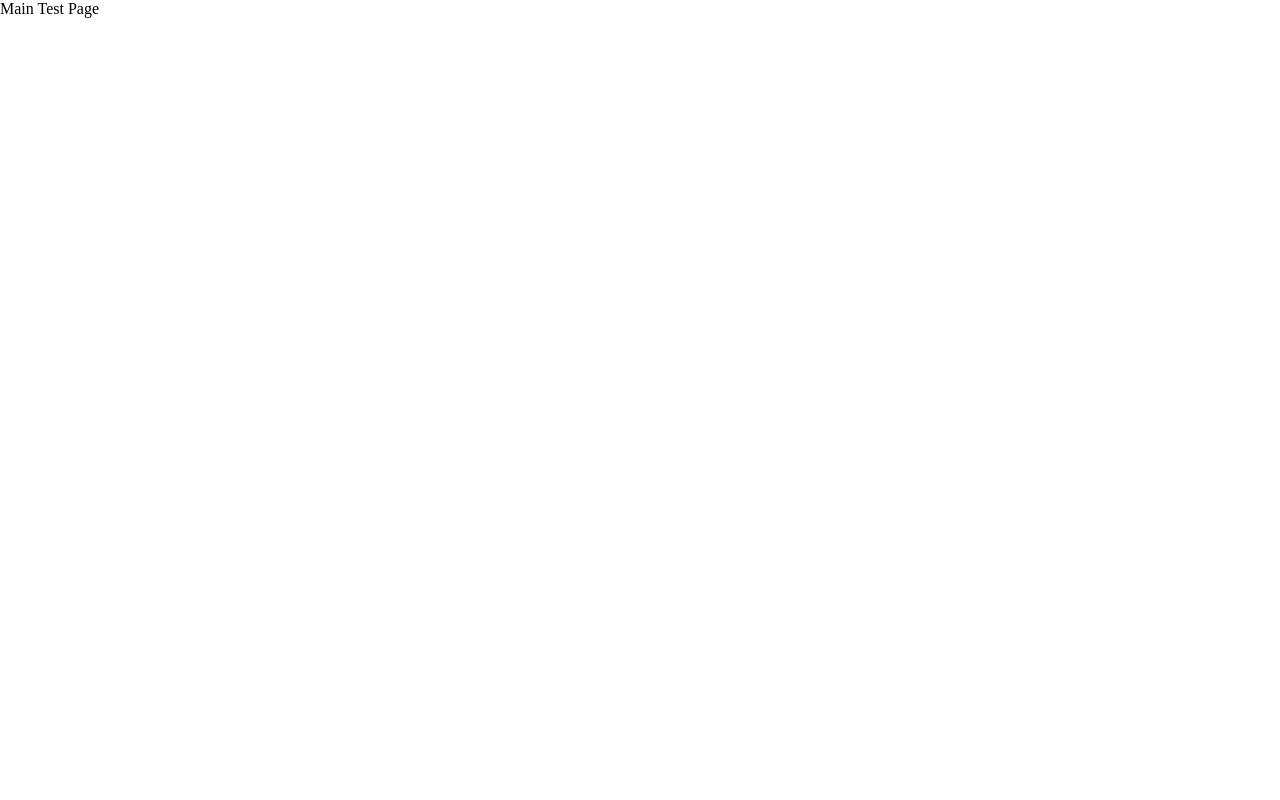
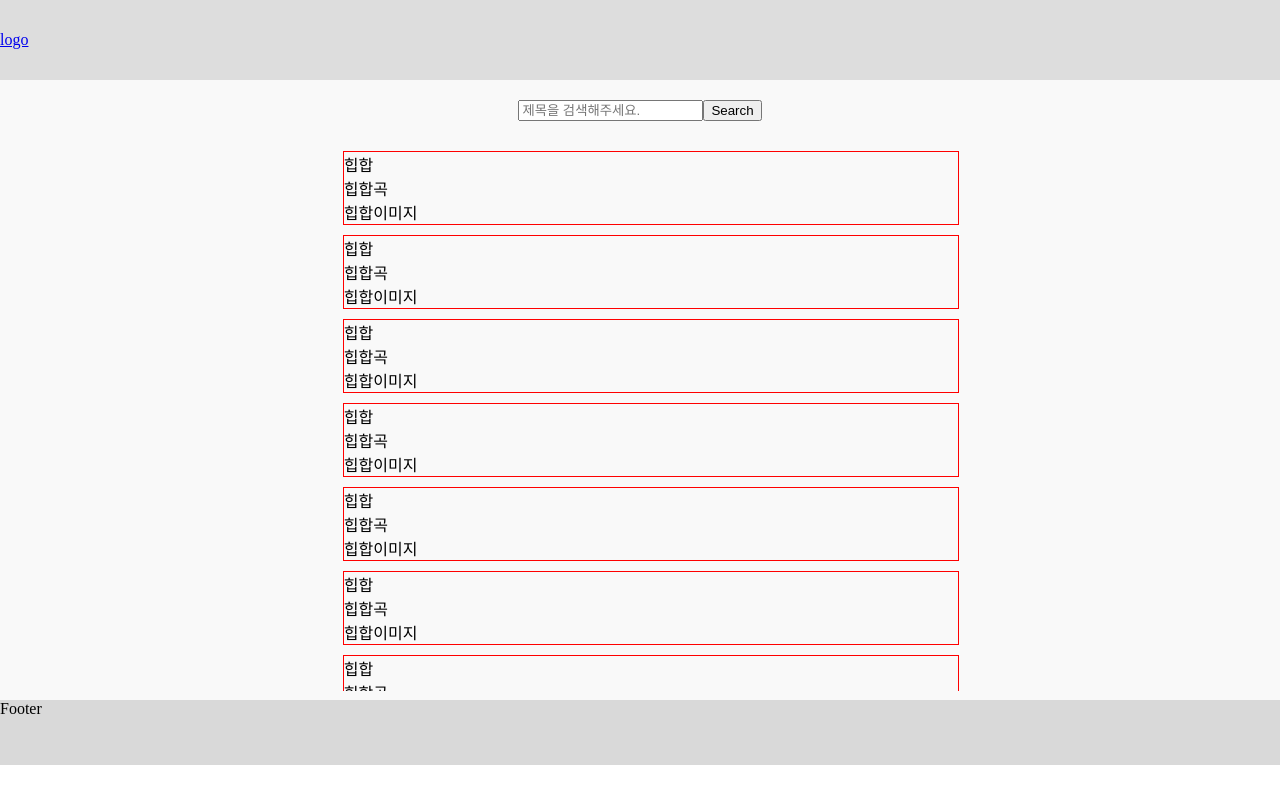
Before and after one commit to we-are-dj/client-vue, a Vue app: page / in a window 1280 px wide. Before the commit this address had no page. Built offline with nearby package versions, Linux system fonts and the light colour scheme.

Commit message:
roomCard Update

```diff
--- a/src/App.vue
+++ b/src/App.vue
@@ -1,11 +1,12 @@
 <template>
-    <div>Main Test Page</div>
+    <main-page />
 </template>
 
 <script>
+import MainPage from "./views/MainPage.vue";
 export default {
     name: "App",
-    components: {},
+    components: { MainPage },
 };
 </script>
 
--- /dev/null
+++ b/src/Layout/MainLayout.vue
@@ -0,0 +1,44 @@
+<template>
+    <div>
+        <div class="navGation">
+            <slot name="Navgation"></slot>
+        </div>
+        <div class="mainBody">
+            <slot name="MainBody">
+                <main-contents />
+            </slot>
+        </div>
+        <div class="footer">
+            <slot name="Footer"> </slot>
+        </div>
+    </div>
+</template>
+
+<script>
+import MainContents from "../components/contents/MainContents.vue";
+export default {
+    components: { MainContents },
+};
+</script>
+
+<style scoped lang="scss">
+.navGation {
+    background: #ddd;
+    height: 80px;
+    display: flex;
+    align-items: center;
+    width: 100%;
+}
+.mainBody {
+    display: flex;
+    justify-content: center;
+    width: 100%;
+    background: #f9f9f9;
+    height: 620px;
+}
+.footer {
+    display: flex;
+    background: #d9d9d9;
+    height: 65px;
+}
+</style>
--- /dev/null
+++ b/src/components/contents/MainContents.vue
@@ -0,0 +1,62 @@
+<template>
+    <div class="contentMain">
+        <div class="contentSection">
+            <!-- Search Line-->
+            <div class="searchBox">
+                <div>
+                    <!-- 상황이 되면 input 도 쪼개서 컴포넌트화 할 예정 -->
+                    <label for="searchInput"></label>
+                    <input
+                        type="text"
+                        id="searchInput"
+                        placeholder="제목을 검색해주세요."
+                        maxlength="30"
+                    />
+                    <button>Search</button>
+                </div>
+            </div>
+
+            <!-- Room Box -->
+            <div class="roomBox">
+                <!-- Room Card  추후 컴포넌트 따로 뺄까 함.-->
+                <div class="roomCard">
+                    <room-card v-for="item in 10" :key="item.id" />
+                </div>
+            </div>
+        </div>
+    </div>
+</template>
+
+<script>
+import RoomCard from "./Room/RoomCard.vue";
+export default {
+    components: { RoomCard },
+};
+</script>
+
+<style scoped lang="scss">
+.contentMain {
+    display: flex;
+    justify-content: center;
+    width: 80%;
+}
+.contentSection {
+    width: 100%;
+    & .searchBox {
+        display: flex;
+        justify-content: center;
+        width: 100%;
+        margin: 20px 0 20px 0;
+    }
+    & .roomBox {
+        overflow: scroll;
+        height: 550px;
+        width: 100%;
+        display: flex;
+        justify-content: center;
+        & .roomCard {
+            width: 60%;
+        }
+    }
+}
+</style>
--- /dev/null
+++ b/src/components/contents/Room/RoomCard.vue
@@ -0,0 +1,39 @@
+<template>
+    <div class="roomCardSection">
+        <div class="roomCard">
+            <!-- 방제목 및 인원수 -->
+            <div></div>
+            <!-- 내용, 재생중인 곡 및 썸네일 -->
+            <div>
+                <!-- 내용 -->
+                <div>
+                    힙합
+                </div>
+                <!-- 재생중인 곡 -->
+                <div>
+                    힙합곡
+                </div>
+                <!-- 썸네일 순서가 바뀔 수 있음 혹은 뺄 수 있음. -->
+                <div>
+                    힙합이미지
+                </div>
+            </div>
+        </div>
+    </div>
+</template>
+
+<script>
+export default {};
+</script>
+
+<style scoped lang="scss">
+.roomCardSection {
+    width: 100%;
+    margin: 10px;
+
+    & .roomCard {
+        width: 100%;
+        border: 1px solid red;
+    }
+}
+</style>
--- /dev/null
+++ b/src/components/navgation/NavGation.vue
@@ -0,0 +1,14 @@
+<template>
+    <div>
+        <!-- logo 를 제외한 다른 메뉴들은 ul li 로 뺄 예정 -->
+        <router-link to="/">
+            <div>logo</div>
+        </router-link>
+    </div>
+</template>
+
+<script>
+export default {};
+</script>
+
+<style></style>
--- a/src/router/routes.js
+++ b/src/router/routes.js
@@ -1,3 +1,13 @@
-const routes = [];
+const routes = [
+    {
+        path: "/",
+        component: () => import("@/components/contents/MainContents.vue"),
+        // 이름을 가진 라우트 설정시
+        // name: main,
+        // components: {
+        //     name: () => import(),
+        // },
+    },
+];
 
 export default routes;
--- /dev/null
+++ b/src/views/MainPage.vue
@@ -0,0 +1,24 @@
+<template>
+    <main-layout>
+        <template v-slot:Navgation>
+            <nav-gation />
+        </template>
+        <template v-slot:MainBody>
+            <router-view></router-view>
+        </template>
+        <template v-slot:Footer>
+            Footer
+        </template>
+    </main-layout>
+</template>
+
+<script>
+import NavGation from "../components/navgation/NavGation.vue";
+import MainLayout from "../Layout/MainLayout.vue";
+
+export default {
+    components: { MainLayout, NavGation },
+};
+</script>
+
+<style></style>
```
Also changed, not shown: 1 other file (tests, documents, lock files or other folders).
